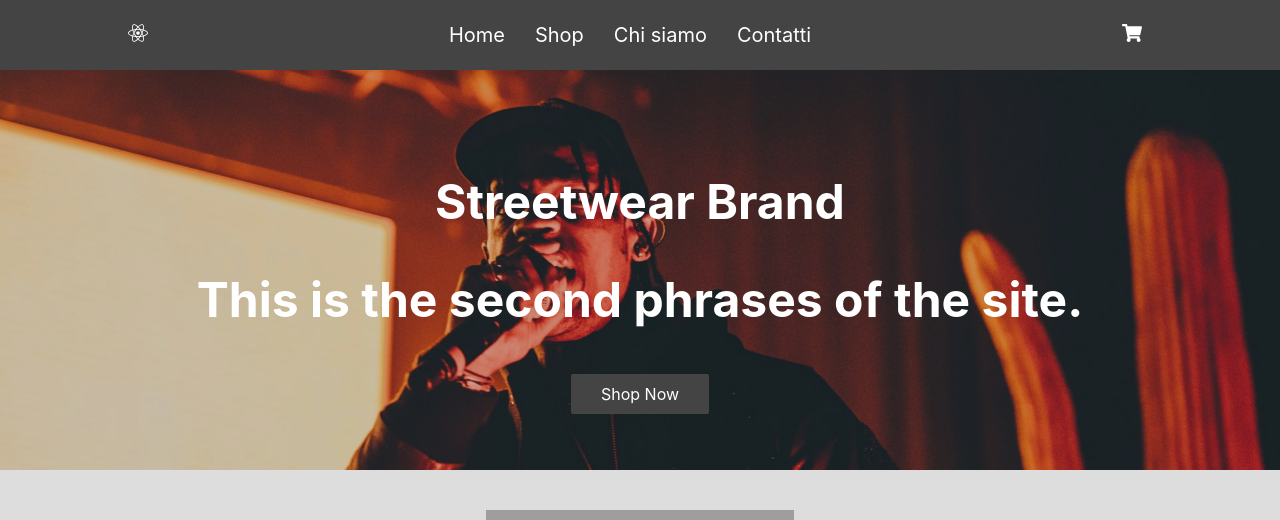
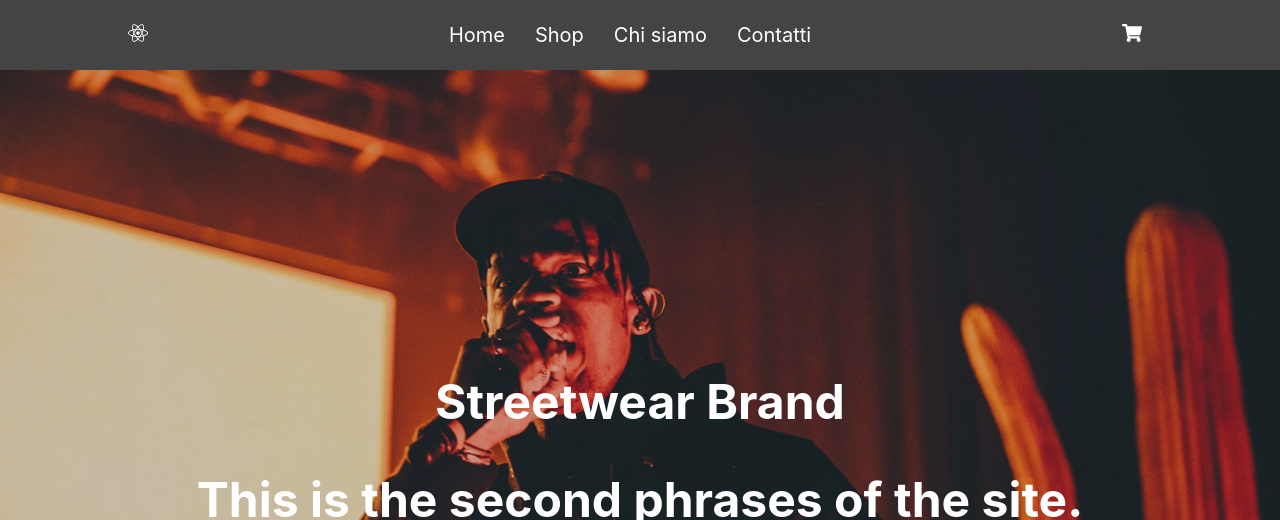
Before and after one commit to S4lvious/Fullstack-React-Ecommerce, a React (Create React App) app: page / in a window 1280 px wide. Shown: the top 520 px of the page. Built offline with nearby package versions, Linux system fonts and the light colour scheme; grey boxes are pictures that could not be loaded.

Commit message:
Effettuate alcune modifiche per la responsività del progetto

```diff
--- a/src/Components/Home.js
+++ b/src/Components/Home.js
@@ -7,9 +7,9 @@ import Footer from "./Footer";
  function  Home () {
   return (
       <>
-      <section class="cover">
-            <div class="cover___filter"></div>
-                  <div class="cover___text">
+      <section class="cover-home">
+            <div class="cover___filter-home"></div>
+                  <div class="cover___text-home">
                         <h1>Streetwear Brand</h1>
                         <h2>This is the second phrases of the site.</h2>
                         <a href="Shop" className="button">Shop Now</a>
--- a/src/Components/Styles/Cart.css
+++ b/src/Components/Styles/Cart.css
@@ -14,3 +14,13 @@
     width: 80%;
     margin: 40px auto;
 }
+
+@media (max-width: 767px) {
+    .FullCart {
+        flex-direction: column;
+        gap: 0px;
+        padding: 10px;
+        width: 90%;
+        border: 0px;
+    }
+}
--- a/src/Components/Styles/Home.css
+++ b/src/Components/Styles/Home.css
@@ -1,4 +1,4 @@
-.cover{
+.cover-home{
     font-size:x-large;
     background-size: cover;
     background-image: url("thumb-1920-953864.jpg");
@@ -12,7 +12,7 @@
     background-position: center;
     }
 
-.cover___filter{
+.cover___filter-home{
         background-color: black;
         width: 100%;
         height: 100%;
@@ -21,7 +21,7 @@
         opacity: 0.2;
     }
 
-.cover___text{
+.cover___text-home{
         position: relative;
         font-size: xx-large;
     }
--- a/src/Components/Styles/Shop.css
+++ b/src/Components/Styles/Shop.css
@@ -6,3 +6,11 @@
     justify-content: space-between;
     align-items: center;
 }
+
+@media (max-width: 767px) {
+    .Card-Shop-Container {
+        display: flex;
+        flex-direction: column;
+    }
+
+}
```
